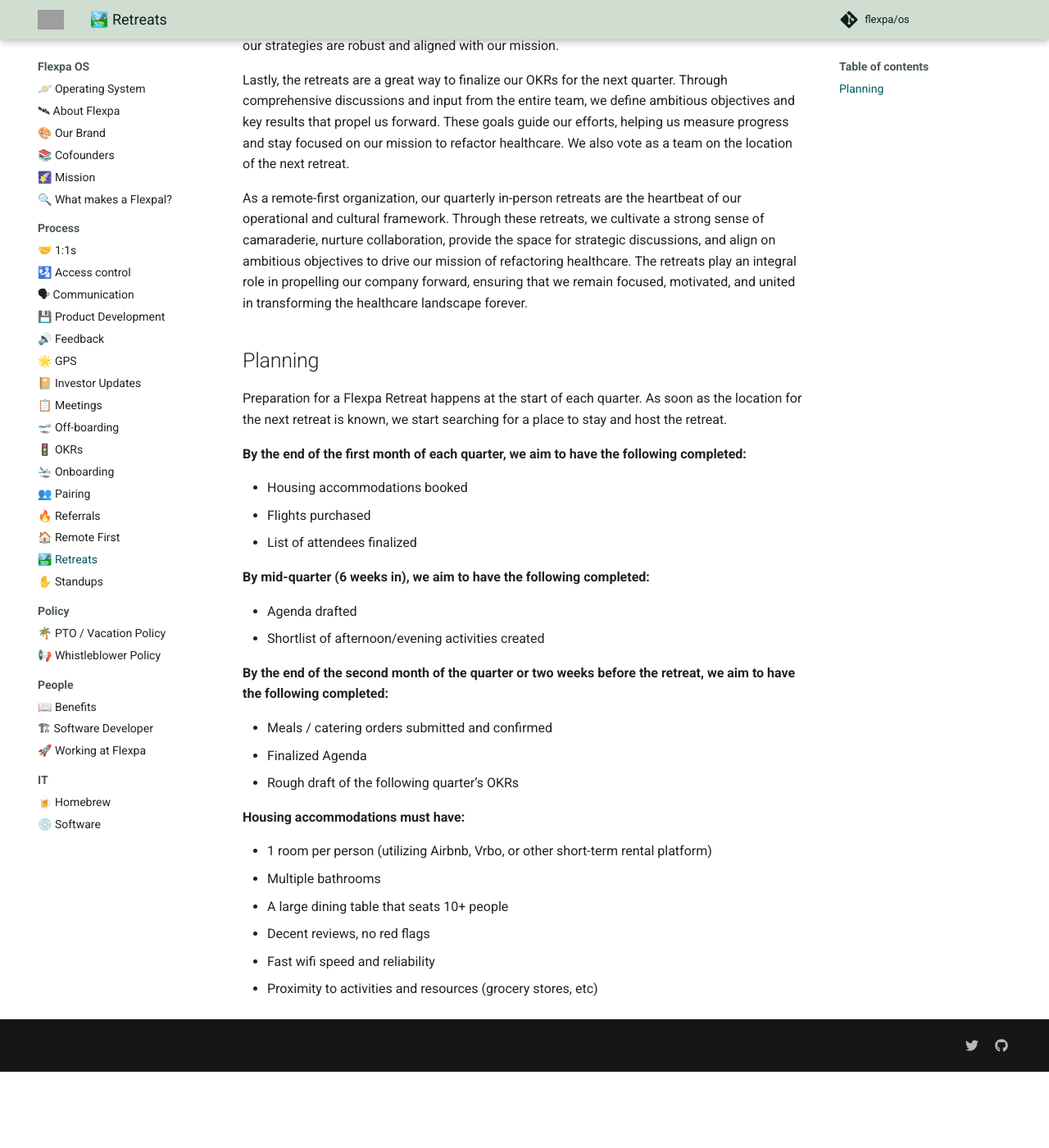
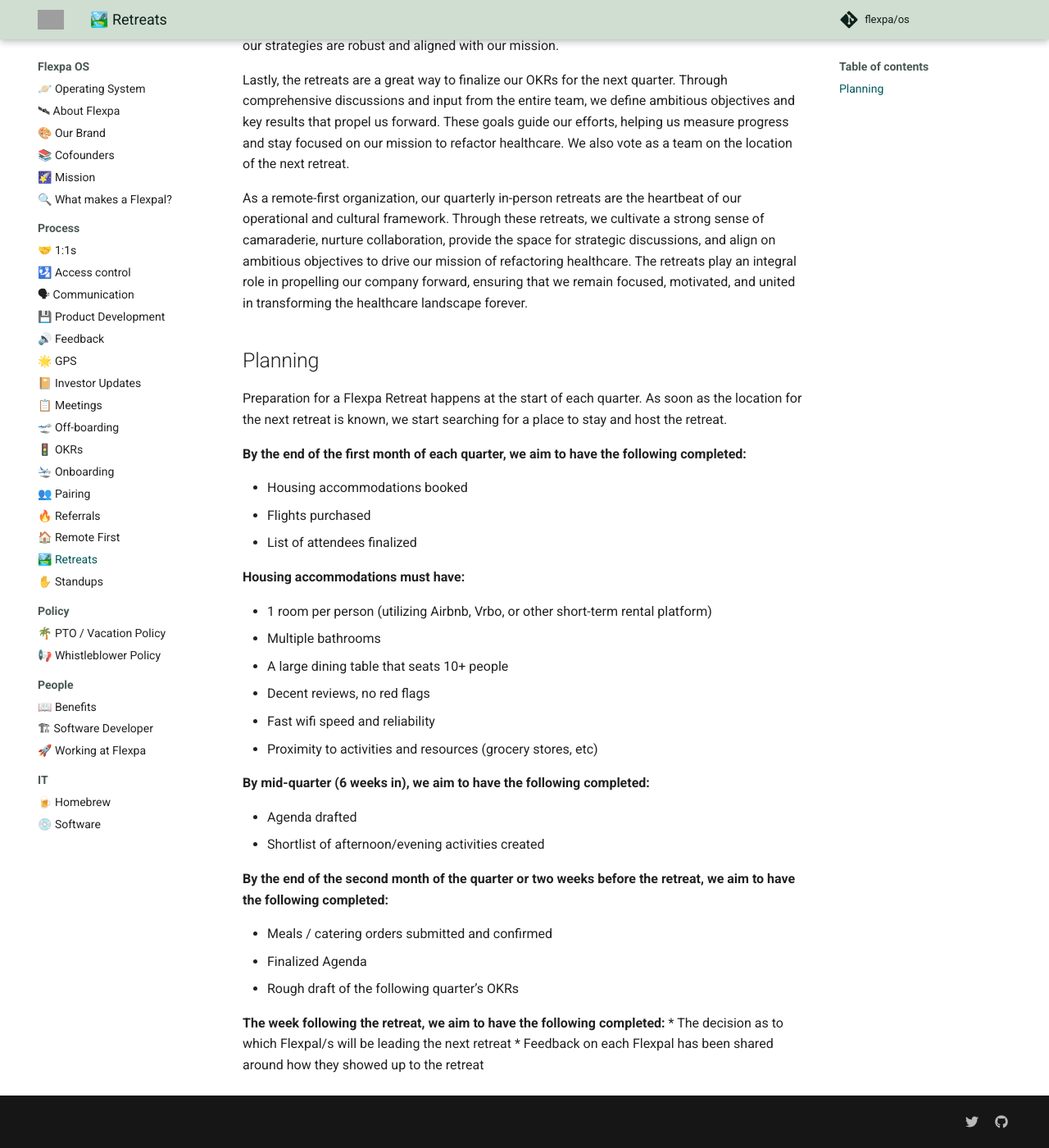
Before and after one commit to flexpa/os, an MkDocs documentation site: the page built from docs/process/retreats.md, in a window 1280 px wide and 1400 px high, scrolled down 629 px. Shown: the whole window at 82% size. Built offline with MkDocs 1.6.1 and Material for MkDocs 9.7.7, drawn with Linux system fonts in a browser that asks for light colours; comment, search, counter and statistics services are not loaded; before the commit the page ends 1936 px from its top, so only the background shows below that; grey boxes are pictures that could not be loaded.

Commit message:
Adding Retreat Feedback.md

```diff
--- a/docs/process/retreats.md
+++ b/docs/process/retreats.md
@@ -21,6 +21,15 @@ Preparation for a Flexpa Retreat happens at the start of each quarter. As soon a
 * Flights purchased
 * List of attendees finalized
 
+**Housing accommodations must have:**
+
+* 1 room per person (utilizing Airbnb, Vrbo, or other short-term rental platform)
+* Multiple bathrooms
+* A large dining table that seats 10+ people
+* Decent reviews, no red flags
+* Fast wifi speed and reliability
+* Proximity to activities and resources (grocery stores, etc)
+
 **By mid-quarter (6 weeks in), we aim to have the following completed:**
 
 * Agenda drafted
@@ -32,11 +41,6 @@ Preparation for a Flexpa Retreat happens at the start of each quarter. As soon a
 * Finalized Agenda
 * Rough draft of the following quarter’s OKRs
 
-**Housing accommodations must have:**
-
-* 1 room per person (utilizing Airbnb, Vrbo, or other short-term rental platform)
-* Multiple bathrooms
-* A large dining table that seats 10+ people
-* Decent reviews, no red flags
-* Fast wifi speed and reliability
-* Proximity to activities and resources (grocery stores, etc)
+**The week following the retreat, we aim to have the following completed:**
+* The decision as to which Flexpal/s will be leading the next retreat
+* Feedback on each Flexpal has been shared around how they showed up to the retreat
```
